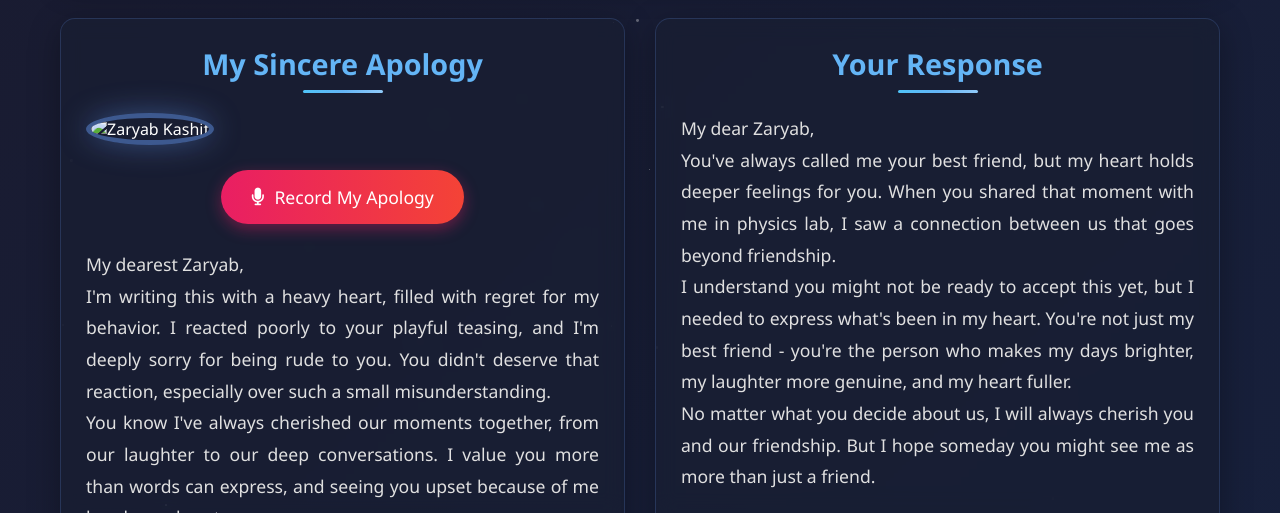
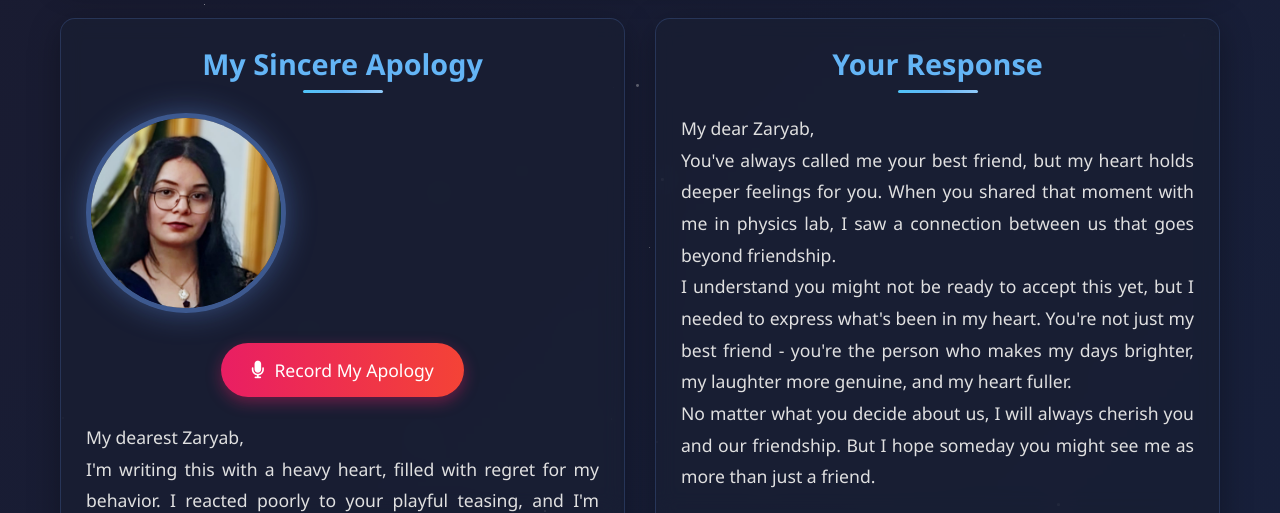
Before and after one commit to Zaryab599/ab-page, a plain HTML site: page index.html in a window 1280 px wide. Shown: the part 665-1178 px from the top of the page. Drawn offline with Linux system fonts and the light colour scheme.

Commit message:
Update index.html

```diff
--- a/index.html
+++ b/index.html
@@ -407,7 +407,7 @@
 
                 <div class="photo-container">
                     <div class="photo-placeholder">
-                        <img src="madam.jpg.jpg" alt="Zaryab Kashif" class="photo">
+                        <img src="madam.jpg" alt="Zaryab Kashif" class="photo">
                     </div>
                 </div>
 
```
